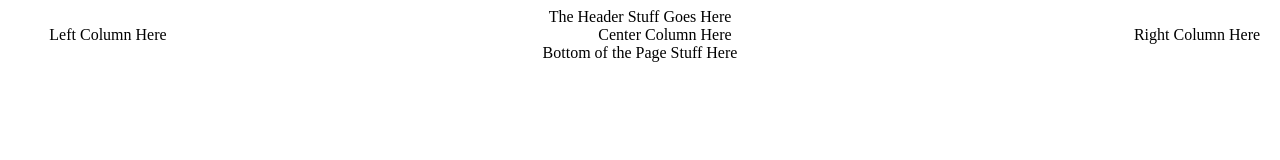
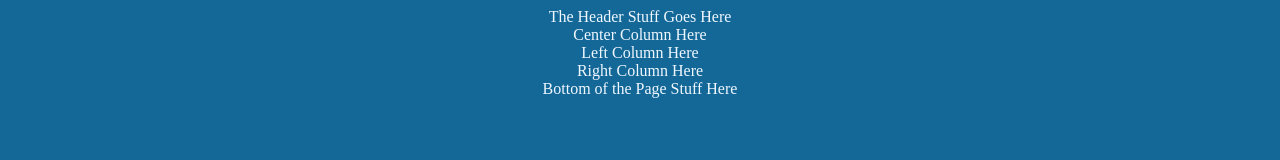
Before and after one commit to daydream05/hw1, a plain HTML site: page controlleddivs.html in a window 1280 px wide. Drawn offline with Linux system fonts and the light colour scheme.

Commit message:
initial commit

```diff
--- a/controlleddivs.html
+++ b/controlleddivs.html
@@ -2,15 +2,16 @@
 <html>
 <!--from http://alistapart.com/article/holygrail-->
 <head>
+    <title>Controlled Divs</title>
 <link rel="stylesheet" type="text/css" href="threecolumns.css" />
 </head>
 <body>
-<div id="header">The Header Stuff Goes Here</div>
-    <div id="container">
-    <div id="center" class="column">Center Column Here</div>
-    <div id="left" class="column">Left Column Here</div>
-    <div id="right" class="column">Right Column Here</div>
-  </div>
-<div id="footer">Bottom of the Page Stuff Here</div>
+<div class="header">The Header Stuff Goes Here</div>
+    <div class="container">
+        <div id="center" class="column">Center Column Here</div>
+        <div id="left" class="column">Left Column Here</div>
+        <div id="right" class="column">Right Column Here</div>
+    </div>
+<div class="footer">Bottom of the Page Stuff Here</div>
 </body>
 </html>
--- a/threecolumns.css
+++ b/threecolumns.css
@@ -1,30 +1,36 @@
 body {
   min-width: 550px;      /* 2x LC width + RC width */
   text-align: center;
+    background-color: #146898;
+    color: aliceblue;
 }
-#container {
-  padding-left: 200px;   /* LC width */
-  padding-right: 150px;  /* RC width */
+#header {
+    padding: 10%;
 }
-#container .column {
-  position: relative;
-  float: left;
-  /*margin-left: auto;*/
-  /*margin-right: auto;*/
+.flexbox-container {
+  display: -webkit-flex;
+   display: flex;
+   -webkit-flex-direction: row;
+   flex-direction: row;
 }
-#center {
-  width: 100%;
+
+.flexbox-container > div {
+	width: 50%;
+	padding: 10px;
 }
-#left {
-  width: 200px;          /* LC width */
-  right: 200px;          /* LC width */
-  margin-left: -100%;
+
+#footer {
+   position:absolute;
+   bottom:0;
+   width:100%;
+   height:60px;   /* Height of the footer */
 }
-#right {
-  width: 150px;          /* RC width */
-  margin-right: -150px;  /* RC width */
+
+.img-circle {
+    border-radius: 50%;
+    height: 30%;
+    width: 30%;
 }
-#footer {
-  clear: both;
-}
+
+
 /* some of this is from http://alistapart.com/article/holygrail */
```
Also changed, not shown: constructor.js (added, +7 -0 lines), index.html (added, +21 -0 lines), uncontrolleddivs.html (deleted, +0 -15 lines).
